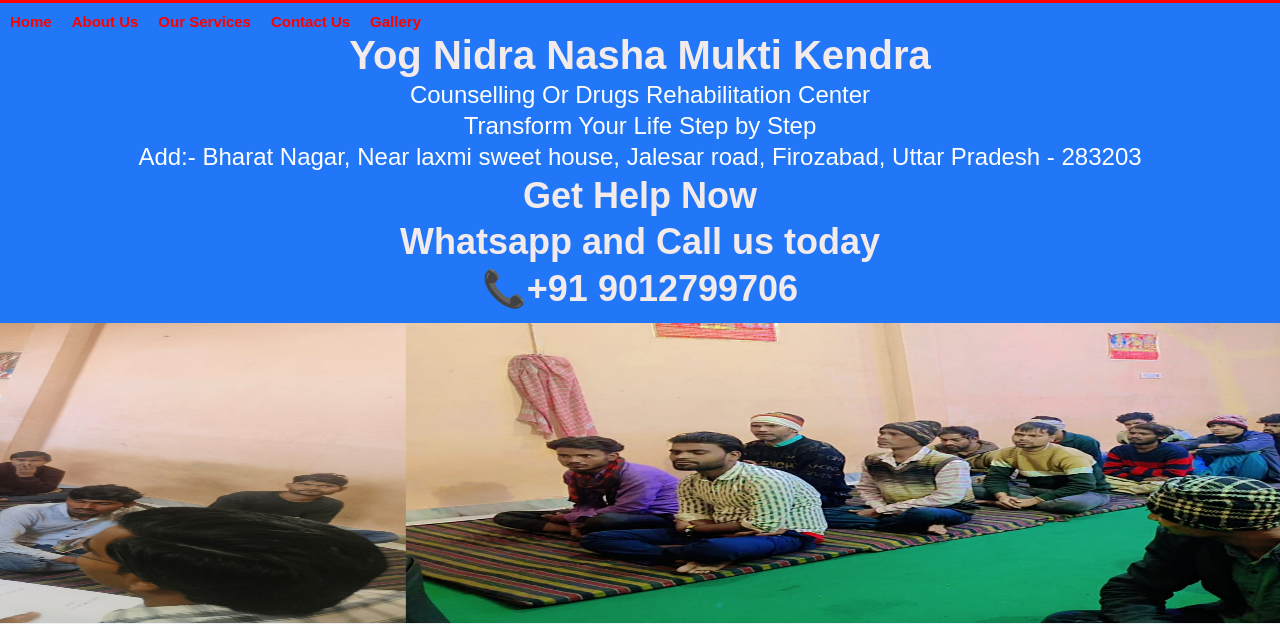
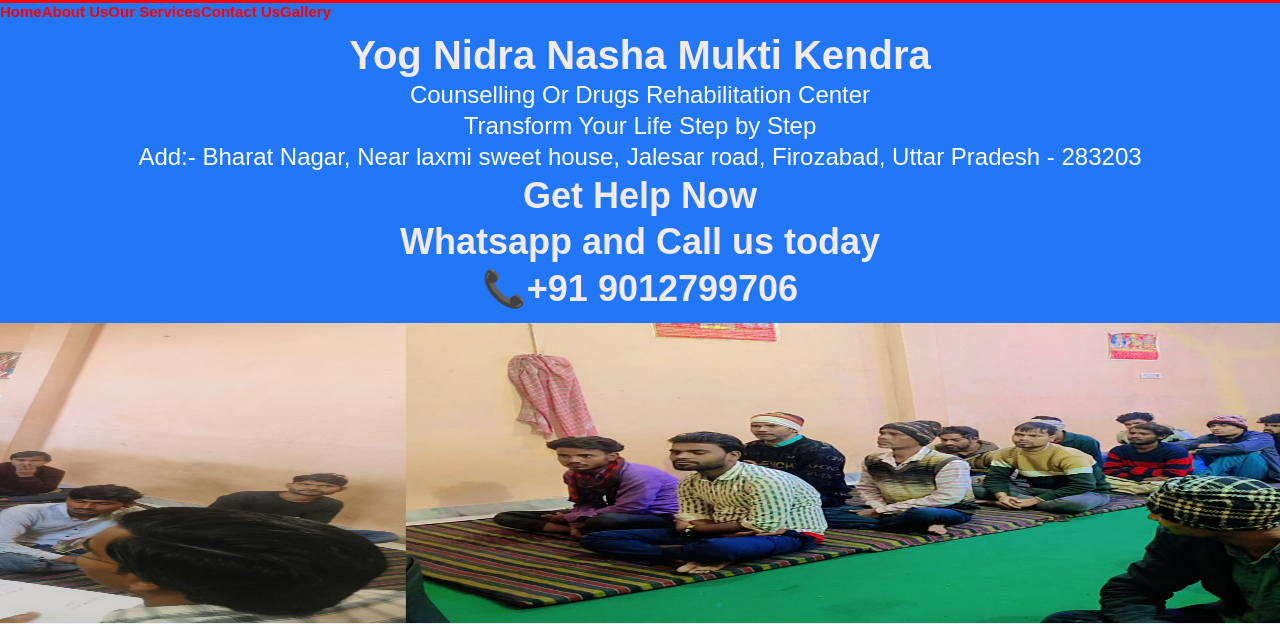
Before and after one commit to yognidra/yognidra, a plain HTML site: page index.html in a window 1280 px wide. Shown: the top 624 px of the page. Drawn offline with Linux system fonts and the light colour scheme.

Commit message:
Update style.css

```diff
--- a/style.css
+++ b/style.css
@@ -148,7 +148,7 @@ nav a {
     text-align: center;
 
     font-size: 15px;
-    padding: 10px 10px;
+
     text-decoration: none;
 }
 
```
